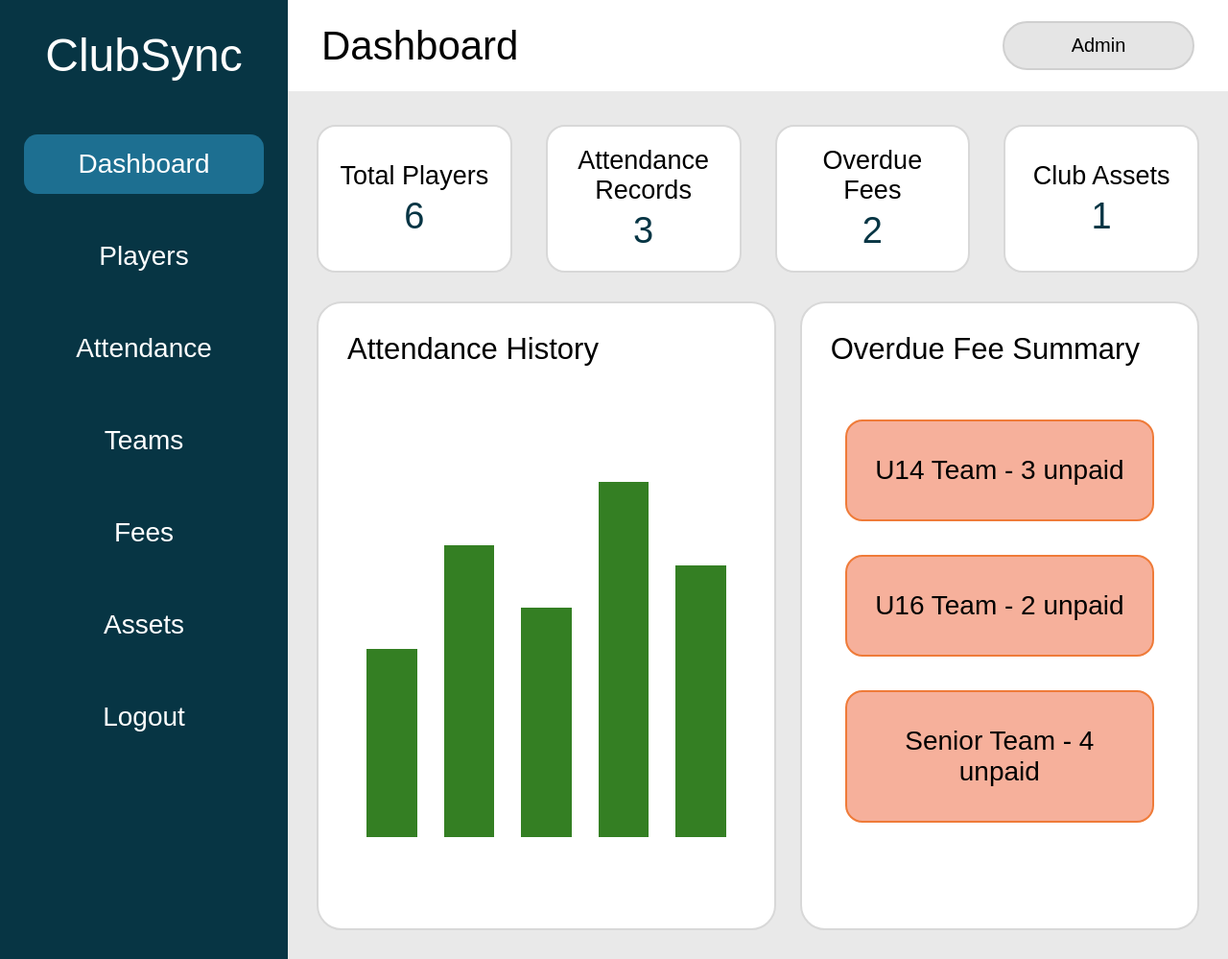
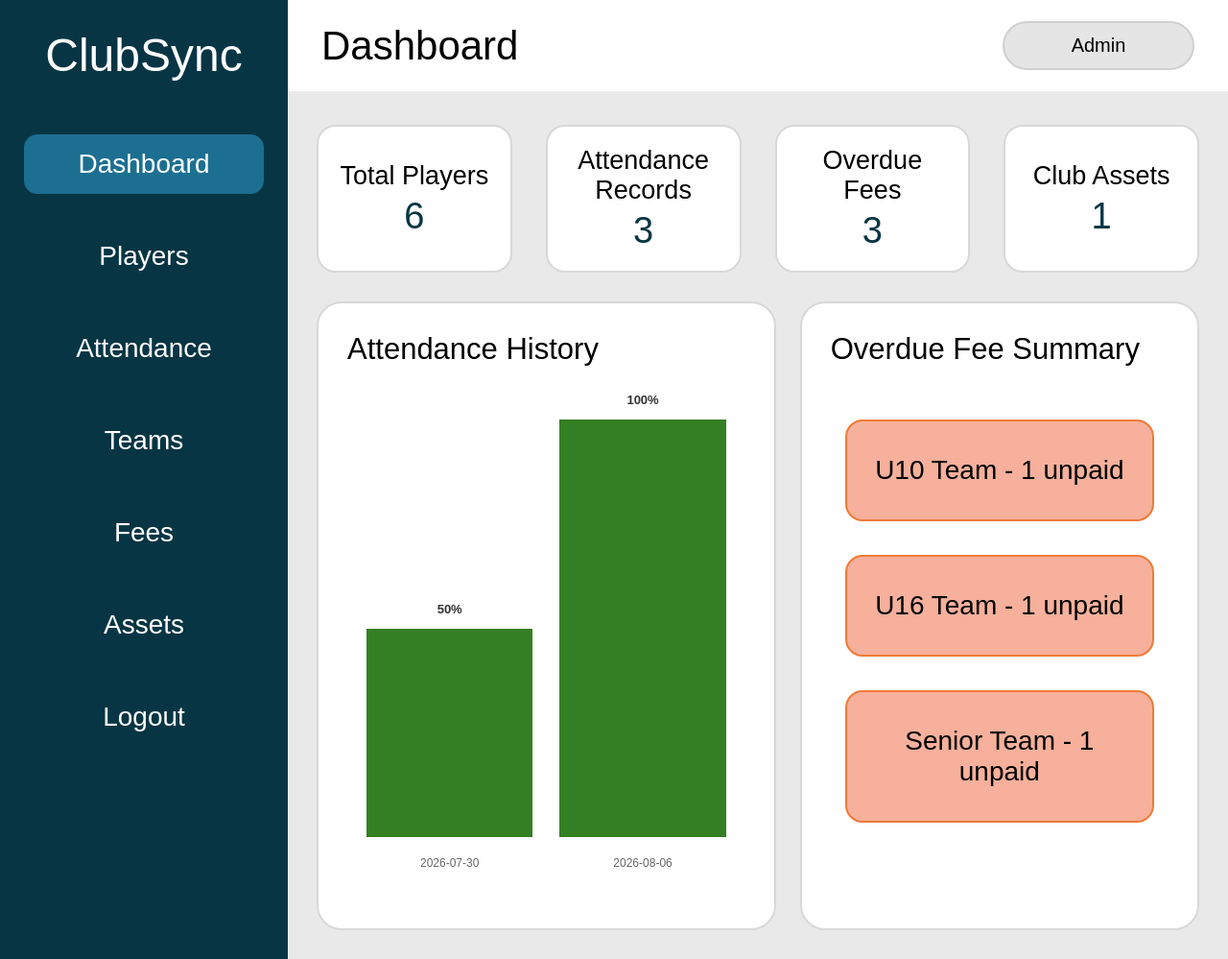
Before and after one commit to Harnaav07/ClubSync, a Flask app: page /dashboard in a window 1280 px wide. Shown: the whole page at 96% size. Run offline with Flask 3, Linux system fonts and the light colour scheme; a user stored in the database is signed in; data comes from the database, SQL or seed files in the repository; both versions use the stored data as it was after the commit.

Commit message:
Add live dashboard attendance and fee summaries

```diff
--- a/app.py
+++ b/app.py
@@ -61,10 +61,17 @@ def get_user_by_email(email):
     return user
 
 
-def get_dashboard_stats():
-    """Get the latest dashboard statistics."""
+def get_dashboard_data():
+    """Get live dashboard data directly from ClubSync tables."""
 
     connection = get_database_connection()
+
+    # Make sure fee statuses are current before dashboard calculations.
+    ensure_fees_table(connection)
+    refresh_fee_statuses(connection)
+
+    # Make sure the Assets table exists.
+    ensure_assets_table(connection)
 
     stats = connection.execute("""
         SELECT
@@ -78,39 +85,96 @@ def get_dashboard_stats():
                 FROM attendance
             ) AS attendance_records,
 
-            overdue_fees,
-            club_assets
-
-        FROM dashboard_stats
-        WHERE stat_id = 1
+            (
+                SELECT COUNT(*)
+                FROM fees
+                WHERE payment_status = 'Overdue'
+            ) AS overdue_fees,
+
+            (
+                SELECT COUNT(*)
+                FROM assets
+            ) AS club_assets
     """).fetchone()
 
-    connection.close()
-
-    return stats
-
-
-def update_dashboard_stats(
-    overdue_fees,
-    club_assets
-):
-    """Update dashboard values managed by admins."""
-
-    connection = get_database_connection()
-
-    connection.execute("""
-        UPDATE dashboard_stats
-        SET overdue_fees = ?,
-            club_assets = ?
-        WHERE stat_id = 1
-    """, (
-        overdue_fees,
-        club_assets
-    ))
-
+    # Get the five most recent attendance dates.
+    attendance_history = connection.execute("""
+        SELECT
+            attendance_date,
+
+            COUNT(*) AS total_records,
+
+            SUM(
+                CASE
+                    WHEN attendance_status = 'Present'
+                    THEN 1
+                    ELSE 0
+                END
+            ) AS present_count,
+
+            ROUND(
+                (
+                    SUM(
+                        CASE
+                            WHEN attendance_status = 'Present'
+                            THEN 1
+                            ELSE 0
+                        END
+                    ) * 100.0
+                ) / COUNT(*)
+            ) AS present_percentage
+
+        FROM attendance
+
+        GROUP BY attendance_date
+
+        ORDER BY attendance_date DESC
+
+        LIMIT 5
+    """).fetchall()
+
+    # Reverse so the oldest of the five dates appears first.
+    attendance_history = list(
+        reversed(attendance_history)
+    )
+
+    # Group current overdue fees by player age group.
+    overdue_fee_summary = connection.execute("""
+        SELECT
+            players.age_group,
+            COUNT(*) AS overdue_count
+
+        FROM fees
+
+        INNER JOIN players
+            ON players.player_id = fees.player_id
+
+        WHERE fees.payment_status = 'Overdue'
+
+        GROUP BY players.age_group
+
+        ORDER BY
+            CASE players.age_group
+                WHEN 'U10' THEN 1
+                WHEN 'U12' THEN 2
+                WHEN 'U14' THEN 3
+                WHEN 'U16' THEN 4
+                WHEN 'U18' THEN 5
+                WHEN 'Senior' THEN 6
+                ELSE 7
+            END,
+            players.age_group
+    """).fetchall()
+
+    # Save any refreshed fee statuses.
     connection.commit()
     connection.close()
 
+    return (
+        stats,
+        attendance_history,
+        overdue_fee_summary
+    )
 
 
 def ensure_fees_table(connection):
@@ -287,7 +351,7 @@ def login():
 # Dashboard
 
 
-@app.route("/dashboard", methods=["GET", "POST"])
+@app.route("/dashboard")
 def dashboard():
 
     # Check login
@@ -298,25 +362,17 @@ def dashboard():
     if session["role"] == "Viewer":
         return redirect(url_for("viewer"))
 
-    if request.method == "POST":
-
-        # Only admins can update these values
-        if session["role"] != "Admin":
-            return redirect(url_for("dashboard"))
-
-        update_dashboard_stats(
-            request.form.get("overdue_fees", 0),
-            request.form.get("club_assets", 0)
-        )
-
-        return redirect(url_for("dashboard"))
-
-    # Get dashboard data
-    stats = get_dashboard_stats()
+    (
+        stats,
+        attendance_history,
+        overdue_fee_summary
+    ) = get_dashboard_data()
 
     return render_template(
         "dashboard.html",
-        stats=stats
+        stats=stats,
+        attendance_history=attendance_history,
+        overdue_fee_summary=overdue_fee_summary
     )
 
 
@@ -987,7 +1043,7 @@ def teams():
 
     connection.commit()
 
-    # Save selected line-up
+    # Save the selected line-up
     if request.method == "POST":
 
         if not selected_age_group:
--- a/static/css/style.css
+++ b/static/css/style.css
@@ -2826,3 +2826,67 @@ body {
         grid-template-columns: 1fr;
     }
 }
+
+/* =========================================================
+   Dashboard Live Panels
+   ========================================================= */
+
+.dashboard-panel-link {
+    display: block;
+    color: inherit;
+    text-decoration: none;
+    cursor: pointer;
+    transition:
+        transform 0.15s ease,
+        border-color 0.15s ease;
+}
+
+.dashboard-panel-link:hover {
+    border-color: #1d6f91;
+    transform: translateY(-3px);
+}
+
+.dashboard-panel-link .fake-chart {
+    position: relative;
+}
+
+.dashboard-attendance-bar {
+    position: relative;
+    min-height: 35px;
+}
+
+.dashboard-attendance-bar span {
+    position: absolute;
+    top: -28px;
+    left: 50%;
+    color: #333333;
+    font-size: 13px;
+    font-weight: 700;
+    transform: translateX(-50%);
+}
+
+.dashboard-chart-labels {
+    display: flex;
+    gap: 28px;
+    padding: 0 20px 18px;
+}
+
+.dashboard-chart-labels span {
+    flex: 1;
+    overflow: hidden;
+    color: #666666;
+    font-size: 12px;
+    text-align: center;
+    text-overflow: ellipsis;
+    white-space: nowrap;
+}
+
+.dashboard-empty-panel {
+    display: flex;
+    min-height: 430px;
+    align-items: center;
+    justify-content: center;
+    color: #777777;
+    font-size: 18px;
+    text-align: center;
+}
--- a/templates/dashboard.html
+++ b/templates/dashboard.html
@@ -100,8 +100,6 @@
         <section class="summary-grid">
 
 
-            <!-- Total Players -->
-
             <a
                 href="{{ url_for('players') }}"
                 class="summary-card summary-card-link"
@@ -115,9 +113,6 @@
 
             </a>
 
-
-
-            <!-- Attendance Records -->
 
             <a
                 href="{{ url_for('attendance') }}"
@@ -133,9 +128,6 @@
             </a>
 
 
-
-            <!-- Overdue Fees -->
-
             <a
                 href="{{ url_for('fees') }}"
                 class="summary-card summary-card-link"
@@ -149,9 +141,6 @@
 
             </a>
 
-
-
-            <!-- Club Assets -->
 
             <a
                 href="{{ url_for('assets') }}"
@@ -171,64 +160,102 @@
 
 
 
-        <!-- Dashboard lower sections -->
+        <!-- Live dashboard panels -->
 
         <section class="dashboard-sections">
 
 
-            <!-- Attendance History -->
+            <!-- Live Attendance History -->
 
-            <div class="panel large-panel">
+            <a
+                href="{{ url_for('attendance') }}"
+                class="panel large-panel dashboard-panel-link"
+            >
 
-                <h3>
-                    Attendance History
-                </h3>
+                <h3>Attendance History</h3>
 
+                {% if attendance_history %}
 
-                <div class="fake-chart">
+                    <div class="fake-chart">
 
-                    <div style="height: 45%;"></div>
+                        {% for record in attendance_history %}
 
-                    <div style="height: 70%;"></div>
+                            <div
+                                class="dashboard-attendance-bar"
+                                style="height: {{ [record['present_percentage'], 8]|max }}%;"
+                                title="{{ record['attendance_date'] }}: {{ record['present_count'] }} present ({{ record['present_percentage']|int }}%)"
+                            >
+                                <span>
+                                    {{ record["present_percentage"]|int }}%
+                                </span>
+                            </div>
 
-                    <div style="height: 55%;"></div>
+                        {% endfor %}
 
-                    <div style="height: 85%;"></div>
+                    </div>
 
-                    <div style="height: 65%;"></div>
+                    <div class="dashboard-chart-labels">
 
-                </div>
+                        {% for record in attendance_history %}
 
-            </div>
+                            <span>
+                                {{ record["attendance_date"] }}
+                            </span>
+
+                        {% endfor %}
+
+                    </div>
+
+                {% else %}
+
+                    <div class="dashboard-empty-panel">
+                        No attendance records yet.
+                    </div>
+
+                {% endif %}
+
+            </a>
 
 
 
-            <!-- Overdue Fee Summary -->
+            <!-- Live Overdue Fee Summary -->
 
-            <div class="panel">
+            <a
+                href="{{ url_for('fees', status='Overdue') }}"
+                class="panel dashboard-panel-link"
+            >
 
-                <h3>
-                    Overdue Fee Summary
-                </h3>
+                <h3>Overdue Fee Summary</h3>
 
+                {% if overdue_fee_summary %}
 
-                <ul class="fee-list">
+                    <ul class="fee-list">
 
-                    <li>
-                        U14 Team - 3 unpaid
-                    </li>
+                        {% for fee_group in overdue_fee_summary %}
 
-                    <li>
-                        U16 Team - 2 unpaid
-                    </li>
+                            <li>
+                                {{ fee_group["age_group"] }} Team -
+                                {{ fee_group["overdue_count"] }}
+                                {% if fee_group["overdue_count"] == 1 %}
+                                    unpaid
+                                {% else %}
+                                    unpaid
+                                {% endif %}
+                            </li>
 
-                    <li>
-                        Senior Team - 4 unpaid
-                    </li>
+                        {% endfor %}
 
-                </ul>
+                    </ul>
 
-            </div>
+                {% else %}
+
+                    <div class="dashboard-empty-panel">
+                        No overdue fees.
+                    </div>
+
+                {% endif %}
+
+            </a>
 
 
         </section>
```
Also changed, not shown: clubsync.db.
